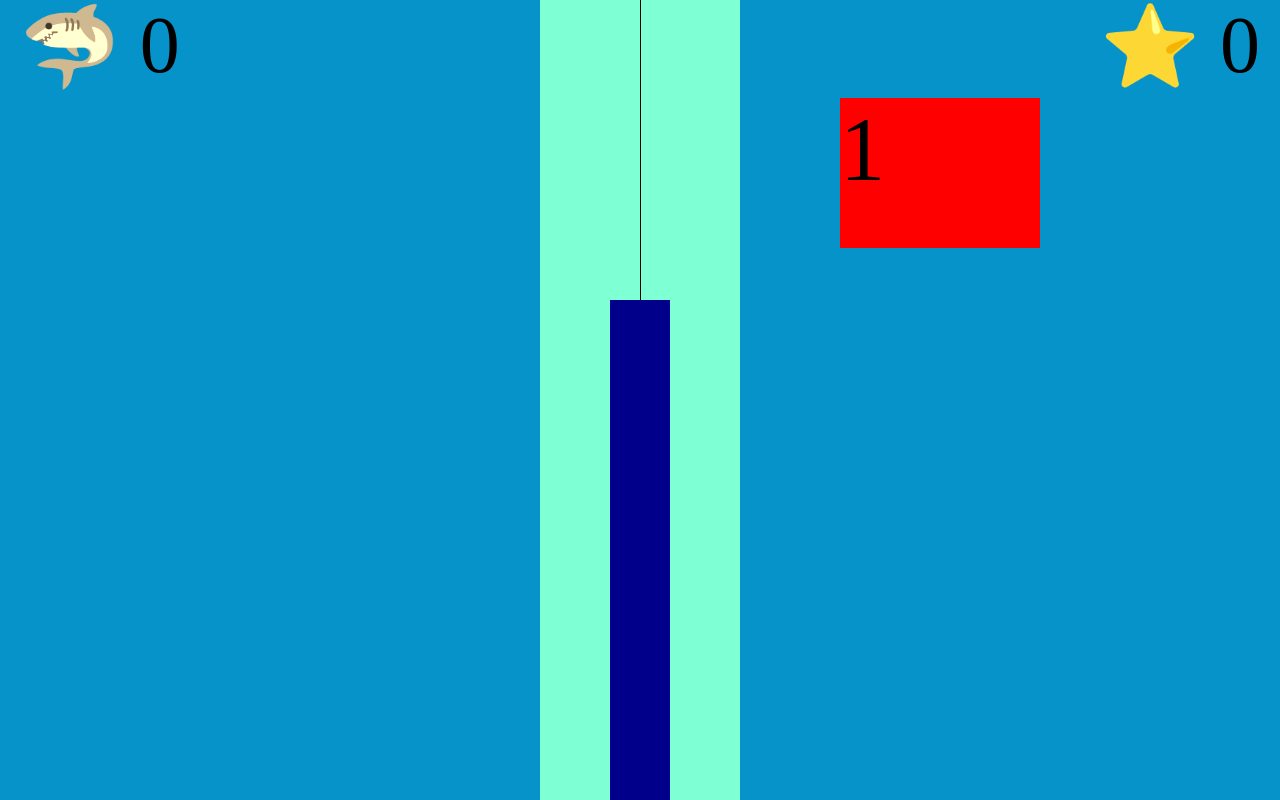
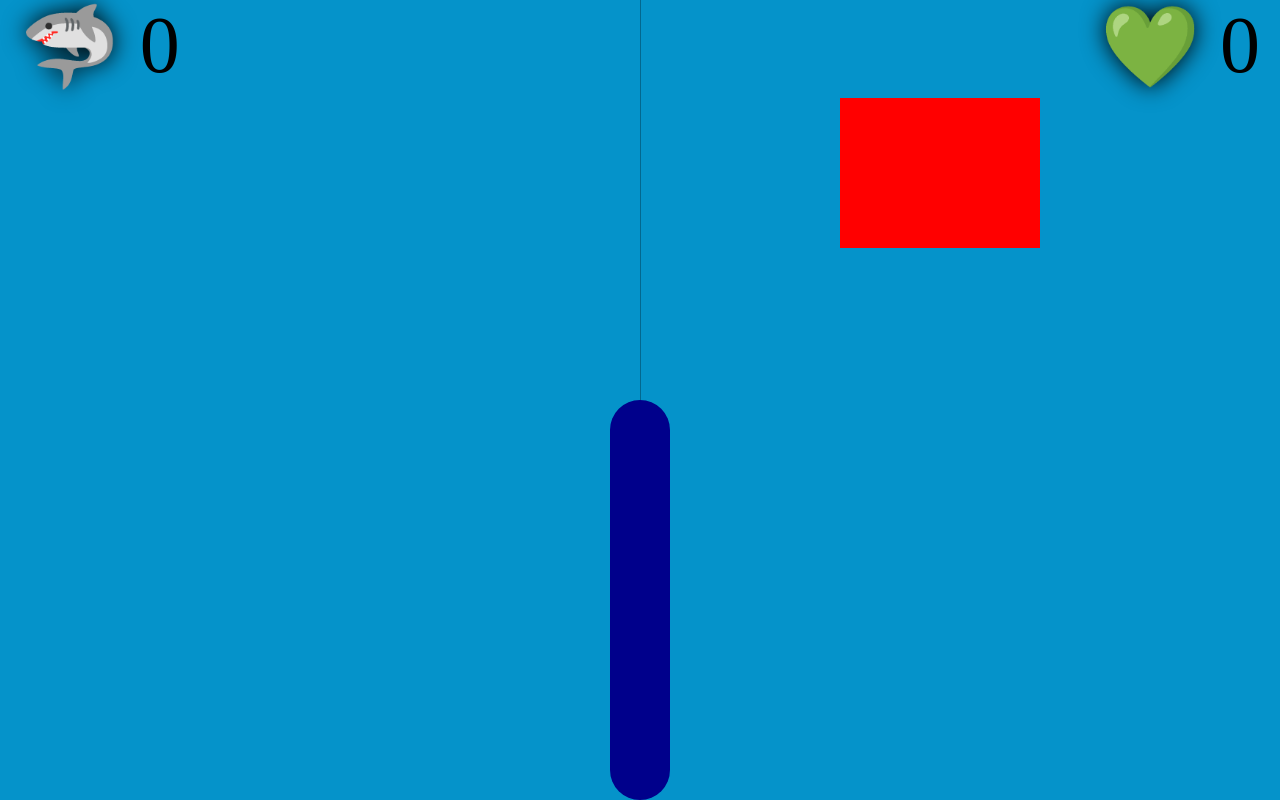
Before and after one commit to soonfocus/SurfApp, a plain HTML site: page index.html in a window 1280 px wide. Both pictures are taken after a click on the button "Start". Drawn offline with Linux system fonts and the light colour scheme.

Commit message:
Fix emoticon, surfer  style. Color of element depending of type

```diff
--- a/index.html
+++ b/index.html
@@ -16,10 +16,10 @@
     <div id="panel">
       <!-- <div id="timer">00:00</div> -->
       <div class="touches">
-        🦈 <div id="touches">0</div>
+        <div class="emoticon">🦈</div><div id="touches">0</div>
       </div>
       <div class="life">
-        ⭐ <div id="life">0</div>
+        <div class="emoticon">💚</div><div id="life">0</div>
       </div>
     </div>
 
--- a/scripts/TrackManager.js
+++ b/scripts/TrackManager.js
@@ -31,8 +31,8 @@ class TrackManager {
     div.className = `track-element ${element.type}`;
     div.style.left = `calc(50% + ${element.offset}px)`;
     div.style.transition = `top ${this.speed}s linear`;
+    div.style.background = element.type === 'shark' ? 'red' : 'green';
 
-    div.textContent = element.type;
     return div;
   }
 
--- a/scripts/main.js
+++ b/scripts/main.js
@@ -9,25 +9,25 @@ SurferMng = new SurferManager();
 
 
 const elementsArray = [{
-    type: '1',
+    type: 'shark',
     offset: 200,
   },
   {
-    type: '2',
+    type: 'shark',
     offset: -200,
     delay: 3000
   },
   {
-    type: '3',
+    type: 'shark',
     offset: 10,
   },
   {
-    type: '4',
+    type: 'shark',
     offset: 100,
   }
 ];
 
-const TrackMng = new TrackManager('#track', elementsArray, 2);
+const TrackMng = new TrackManager('#track', elementsArray, 10);
 
 
 /* Start ride */
--- a/style.css
+++ b/style.css
@@ -30,6 +30,7 @@ body {
   width: 100vw;
   padding: 0 20px;
   box-sizing: border-box;
+  z-index: 999;
 }
 
 #timer {
@@ -37,6 +38,9 @@ body {
   color: aliceblue;
 }
 
+.emoticon {
+  filter: drop-shadow(0px 0px 12px black);
+}
 .life {
   display: flex;
   gap: 20px;
@@ -47,7 +51,6 @@ body {
   display: flex;
   gap: 20px;
   font-size: 80px;
-  filter: sepia(1);
 }
 
 .surfer-zone {
@@ -60,9 +63,10 @@ body {
 }
 
 .surfer {
-  height: 500px;
+  height: 400px;
   width: 60px;
   background-color: darkblue;
+  border-radius: 50px;
   /* transition: all 0.2s; */
 }
 
@@ -82,10 +86,11 @@ body {
   position: absolute;
   height: 100vh;
   width: 1px;
-  background-color: black;
+  background-color: #0000004a
 }
 
 #tube {
+  display: none;
   width: 200px;
   height: 100vh;
   background-color: aquamarine;
@@ -96,6 +101,5 @@ body {
   top: -300px;
   height: 150px;
   width: 200px;
-  background: red;
   font-size: 90px;
 }
```
